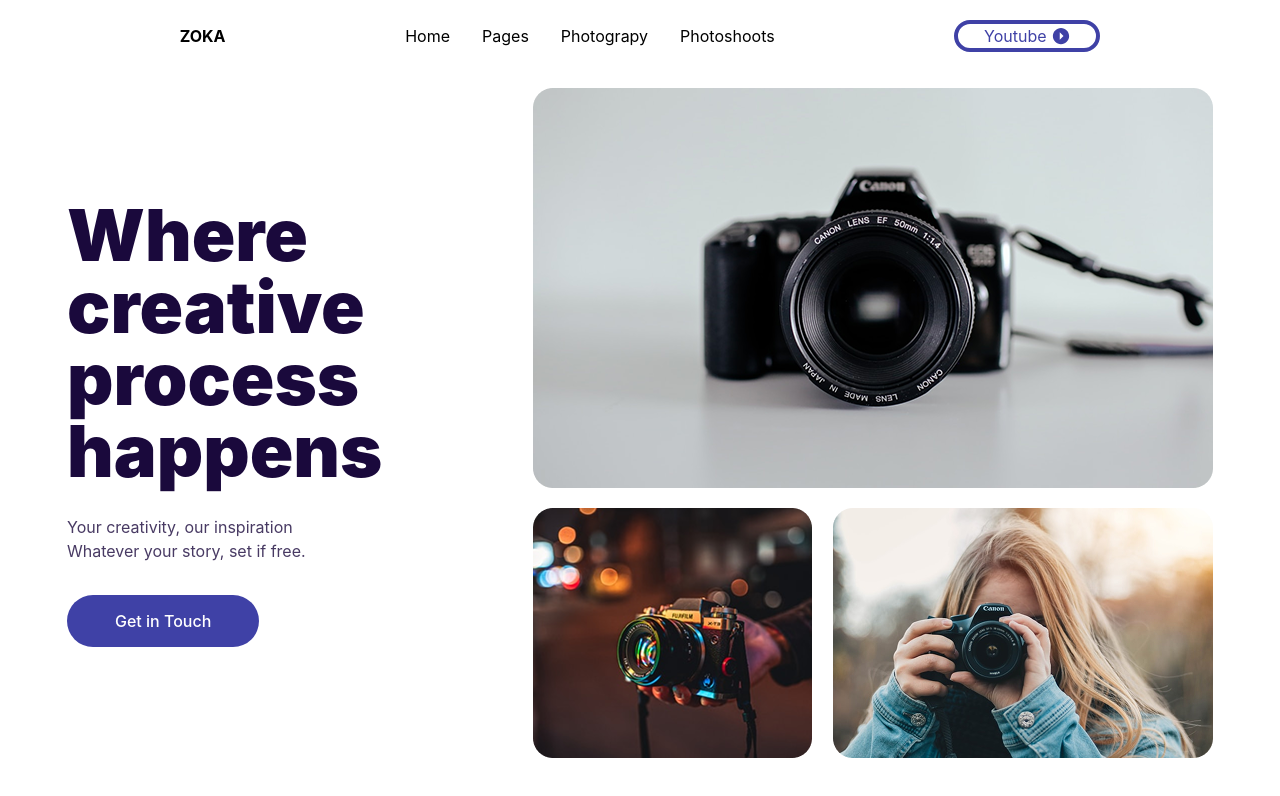
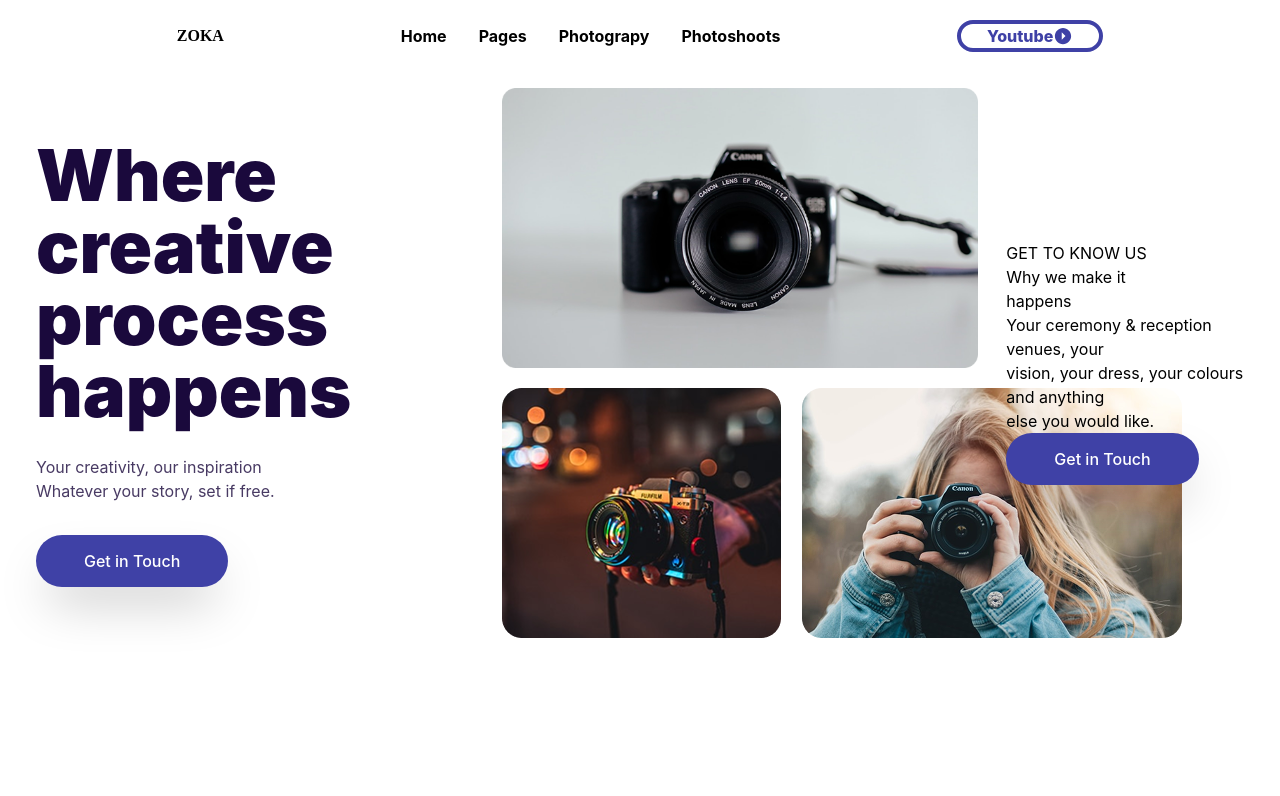
Before and after one commit to 2024xuja/Zoka, a React (Vite) app: page / in a window 1280 px wide. Shown: the top 796 px of the page. Built offline with nearby package versions, Linux system fonts and the light colour scheme.

Commit message:
Hero Sectio 20% has done

```diff
--- a/src/components/HeroSection.jsx
+++ b/src/components/HeroSection.jsx
@@ -1,12 +1,12 @@
 import { HiArrowRightCircle } from "react-icons/hi2";
-import Camera1 from '../assets/Camera1.png'
-import Camera2 from '../assets/Camera2.png'
-import Camera3 from '../assets/Camera3.png'
+import Camera1 from "../assets/Camera1.png";
+import Camera2 from "../assets/Camera2.png";
+import Camera3 from "../assets/Camera3.png";
 
 export default function HeroSection() {
   return (
     <section className="flex items-center justify-center gap-7 p-9">
-      <div>
+      <div className="">
         <h1 class="text-7xl font-black w-109.5 text-[#1A093C]  font-700 mb-7">
           Where creative process happens
         </h1>
@@ -15,16 +15,34 @@ export default function HeroSection() {
           Your creativity, our inspiration <br /> Whatever your story, set if
           free.
         </p>
-        <button className="relative p-3.5 px-12  bg-[#3F41A6] rounded-full text-white font-medium">
+        <button className="relative p-3.5 px-12  bg-[#3F41A6] rounded-full text-white font-medium shadow-2xl cursor-pointer">
           Get in Touch{" "}
         </button>
       </div>
       <div>
-            <img src={Camera1} alt="Camera rasmi" className="w-680px h-400px mb-5"/>
-            <div className="flex">
-            <img src={Camera2} alt="Bizning rasm" className="w-279px h-250px " />
-            <img src={Camera3} alt="Qiz" className="w-380px h-250px  pl-5.25" />
-            </div>
+        <img
+          src={Camera1}
+          alt="Camera rasmi"
+          className="w-680px h-400px mb-5"
+        />
+        <div className="flex mb-">
+          <img src={Camera2} alt="Bizning rasm" className="w-279px h-250px " />
+          <img src={Camera3} alt="Qiz" className="w-380px h-250px  pl-5.25" />
+        </div>
+      </div>
+      <div className="">
+        <h1 className="flex ">GET TO KNOW US</h1>
+        <h1>
+          Why we make it <br /> happens
+        </h1>
+        <p className="flex">
+          Your ceremony & reception venues, your <br /> vision, your dress, your
+          colours and anything <br /> else you would like.
+        </p>
+         <button className="relative p-3.5 px-12  bg-[#3F41A6] rounded-full text-white font-medium shadow-2xl cursor-pointer ">
+          Get in Touch{" "}
+        </button>
+        <input type="button" value="" />
       </div>
     </section>
   );
--- a/src/components/Navbar.jsx
+++ b/src/components/Navbar.jsx
@@ -5,15 +5,15 @@ import { IoMdArrowDroprightCircle } from "react-icons/io";
 function Navbar() {
   return (
     <div className='flex items-center justify-evenly pt-5'>
-        <h1 className="font-bold size-36px">ZOKA</h1>
+        <h1 className="font-bold size-9px font-[Poppins]">ZOKA</h1>
 
        <ul className="flex items-center gap-8">
-          <Link to={Navbar}>Home</Link>
-          <Link >Pages</Link>
-          <Link >Photograpy</Link>
-          <Link >Photoshoots</Link>
+          <Link className="font-bold" to={Navbar}>Home</Link>
+          <Link className="font-bold">Pages</Link>
+          <Link className="font-bold">Photograpy</Link>
+          <Link className="font-bold">Photoshoots</Link>
        </ul>
-       <button className="flex border-4 w-36.5 h-57px rounded-3xl text-[#3F41A6] items-center justify-center  gap-1">Youtube <IoMdArrowDroprightCircle size={20}/></button>
+       <button className="flex border-4 w-36.5 h-57px rounded-3xl text-[#3F41A6] items-center justify-center  font-extrabold ">Youtube <IoMdArrowDroprightCircle size={20}/></button>
     </div>
 
   )
```
